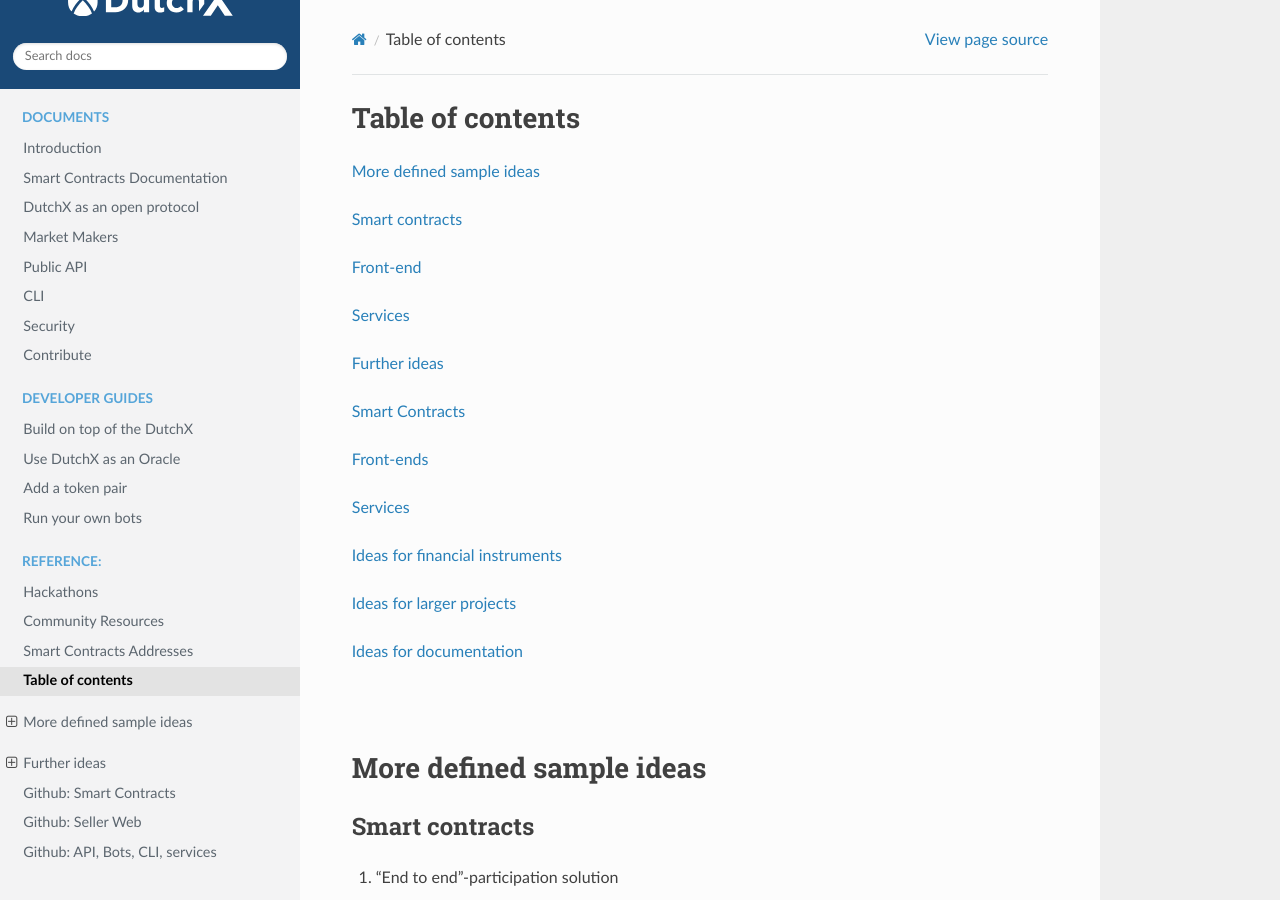
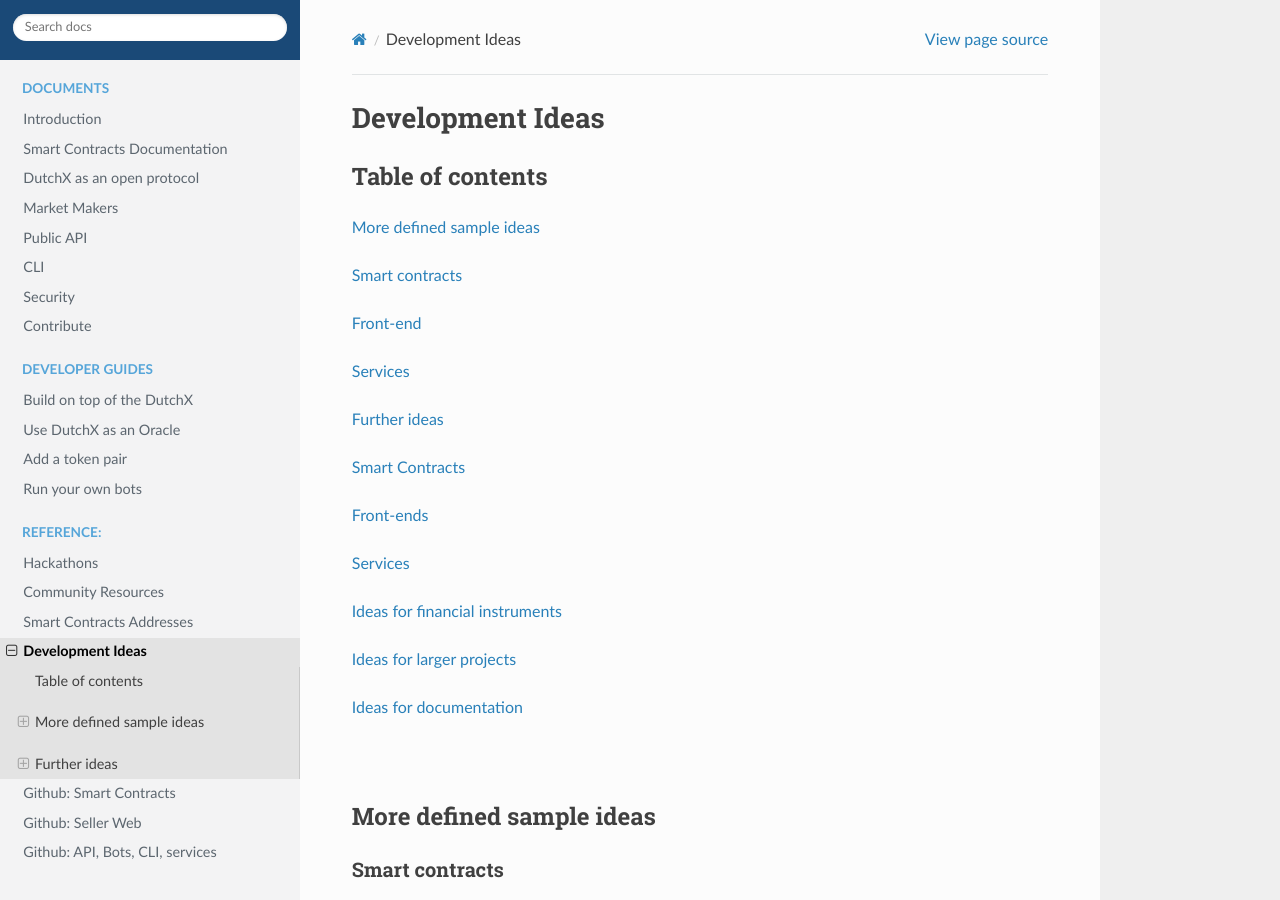
Before and after one commit to gnosis/dx-docs, a Sphinx documentation site: the page built from source/development-ideas.md, in a window 1280 px wide and 900 px high. Built offline with Sphinx 7.4.7 and the Read the Docs theme 2.0.0, drawn with Linux system fonts in a browser that asks for light colours.

Commit message:
Update development-ideas.md

```diff
--- a/source/development-ideas.md
+++ b/source/development-ideas.md
@@ -1,3 +1,5 @@
+# Development Ideas
+
 ### Table of contents
 
 
```
